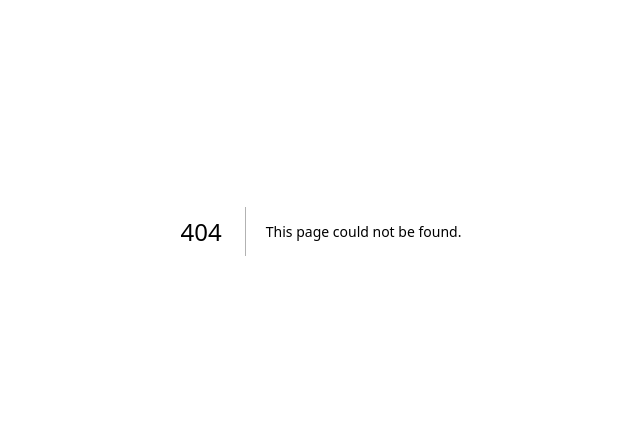
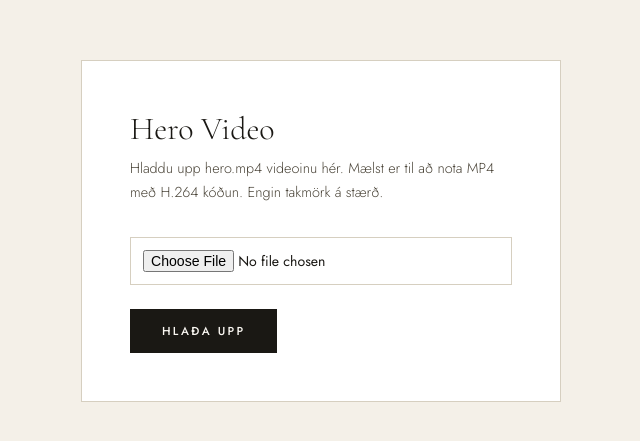
Before and after one commit to inga-vexana/malarhorn-guesthouse, a Next.js app: page /upload-video in a window 1280 px wide. Before the commit this address had no page. Shown: the part 169-610 px from the top of the page, without its empty margins (319-959 px from the left). Built offline with nearby package versions, Linux system fonts and the light colour scheme.

Commit message:
feat: add hero video upload and fetch API routes
Co-authored-by: inga-vexana <284098100+inga-vexana@users.noreply.github.com>

```diff
--- /dev/null
+++ b/app/api/hero-video/route.ts
@@ -0,0 +1,13 @@
+import { list } from "@vercel/blob";
+import { NextResponse } from "next/server";
+
+export async function GET() {
+  try {
+    const { blobs } = await list({ prefix: "hero.mp4" });
+    const video = blobs.find((b) => b.pathname === "hero.mp4");
+    return NextResponse.json({ url: video?.url ?? null });
+  } catch (error) {
+    console.error("Error fetching hero video:", error);
+    return NextResponse.json({ url: null });
+  }
+}
--- a/app/globals.css
+++ b/app/globals.css
@@ -365,14 +365,22 @@ button {
   width: 100%;
 }
 
-.himg video {
+.himg video,
+.heroVideoPlaceholder {
   height: 100%;
   left: 0;
   object-fit: cover;
-  opacity: 0.85;
   position: absolute;
   top: 0;
   width: 100%;
+}
+
+.himg video {
+  opacity: 0.85;
+}
+
+.heroVideoPlaceholder {
+  background: var(--tc);
 }
 
 .hbg {
--- /dev/null
+++ b/app/upload-video/page.tsx
@@ -0,0 +1,184 @@
+"use client";
+
+import { useState, useRef } from "react";
+
+export default function UploadVideoPage() {
+  const [status, setStatus] = useState<"idle" | "uploading" | "done" | "error">("idle");
+  const [url, setUrl] = useState<string | null>(null);
+  const [progress, setProgress] = useState(0);
+  const inputRef = useRef<HTMLInputElement>(null);
+
+  async function handleUpload(e: React.FormEvent) {
+    e.preventDefault();
+    const file = inputRef.current?.files?.[0];
+    if (!file) return;
+
+    setStatus("uploading");
+    setProgress(0);
+
+    const formData = new FormData();
+    formData.append("file", file);
+
+    try {
+      // Use XHR for progress tracking
+      const xhr = new XMLHttpRequest();
+      xhr.open("POST", "/api/upload-video");
+
+      xhr.upload.onprogress = (e) => {
+        if (e.lengthComputable) {
+          setProgress(Math.round((e.loaded / e.total) * 100));
+        }
+      };
+
+      xhr.onload = () => {
+        if (xhr.status === 200) {
+          const data = JSON.parse(xhr.responseText);
+          setUrl(data.url);
+          setStatus("done");
+        } else {
+          setStatus("error");
+        }
+      };
+
+      xhr.onerror = () => setStatus("error");
+      xhr.send(formData);
+    } catch {
+      setStatus("error");
+    }
+  }
+
+  return (
+    <main style={{
+      alignItems: "center",
+      background: "#f4f0e8",
+      display: "flex",
+      justifyContent: "center",
+      minHeight: "100vh",
+      padding: "2rem",
+    }}>
+      <div style={{
+        background: "#fff",
+        border: "1px solid #d6cfc0",
+        maxWidth: 480,
+        padding: "3rem",
+        width: "100%",
+      }}>
+        <h1 style={{
+          color: "#1a1814",
+          fontFamily: "var(--font-serif, Georgia, serif)",
+          fontSize: "2rem",
+          fontWeight: 300,
+          marginBottom: "0.5rem",
+        }}>
+          Hero Video
+        </h1>
+        <p style={{
+          color: "#4a4438",
+          fontFamily: "var(--font-sans, Arial, sans-serif)",
+          fontSize: "0.9rem",
+          fontWeight: 300,
+          lineHeight: 1.7,
+          marginBottom: "2rem",
+        }}>
+          Hladdu upp hero.mp4 videoinu hér. Mælst er til að nota MP4 með H.264 kóðun. Engin takmörk á stærð.
+        </p>
+
+        {status === "done" ? (
+          <div>
+            <p style={{ color: "#4a8a4a", fontFamily: "var(--font-sans, Arial, sans-serif)", fontSize: "0.9rem", marginBottom: "1rem" }}>
+              Videoið hefur verið hlaðið upp!
+            </p>
+            <video
+              src={url!}
+              controls
+              style={{ width: "100%", marginBottom: "1.5rem" }}
+            />
+            <p style={{ color: "#4a4438", fontFamily: "var(--font-sans, Arial, sans-serif)", fontSize: "0.8rem" }}>
+              Farðu á forsíðuna til að sjá videoið í hero-hlutanum.
+            </p>
+            <a href="/" style={{
+              background: "#1a1814",
+              color: "#faf7f2",
+              display: "inline-block",
+              fontFamily: "var(--font-sans, Arial, sans-serif)",
+              fontSize: "0.72rem",
+              fontWeight: 500,
+              letterSpacing: "0.2em",
+              marginTop: "1.5rem",
+              padding: "0.9rem 2rem",
+              textDecoration: "none",
+              textTransform: "uppercase",
+            }}>
+              Fara á forsíðu
+            </a>
+          </div>
+        ) : (
+          <form onSubmit={handleUpload}>
+            <input
+              ref={inputRef}
+              type="file"
+              accept="video/*"
+              required
+              style={{
+                border: "1px solid #d6cfc0",
+                display: "block",
+                fontFamily: "var(--font-sans, Arial, sans-serif)",
+                fontSize: "0.88rem",
+                marginBottom: "1.5rem",
+                padding: "0.75rem",
+                width: "100%",
+              }}
+            />
+
+            {status === "uploading" && (
+              <div style={{ marginBottom: "1.5rem" }}>
+                <div style={{
+                  background: "#ece6d8",
+                  height: 4,
+                  marginBottom: "0.5rem",
+                  width: "100%",
+                }}>
+                  <div style={{
+                    background: "#a08858",
+                    height: "100%",
+                    transition: "width 0.2s",
+                    width: `${progress}%`,
+                  }} />
+                </div>
+                <p style={{ color: "#4a4438", fontFamily: "var(--font-sans, Arial, sans-serif)", fontSize: "0.8rem" }}>
+                  {progress}% hlaðið upp...
+                </p>
+              </div>
+            )}
+
+            {status === "error" && (
+              <p style={{ color: "#c0392b", fontFamily: "var(--font-sans, Arial, sans-serif)", fontSize: "0.85rem", marginBottom: "1rem" }}>
+                Eitthvað fór úrskeiðis. Reyndu aftur.
+              </p>
+            )}
+
+            <button
+              type="submit"
+              disabled={status === "uploading"}
+              style={{
+                background: status === "uploading" ? "#888" : "#1a1814",
+                border: "none",
+                color: "#faf7f2",
+                cursor: status === "uploading" ? "not-allowed" : "pointer",
+                fontFamily: "var(--font-sans, Arial, sans-serif)",
+                fontSize: "0.72rem",
+                fontWeight: 500,
+                letterSpacing: "0.2em",
+                padding: "0.9rem 2rem",
+                textTransform: "uppercase",
+                transition: "background 0.2s",
+              }}
+            >
+              {status === "uploading" ? `${progress}% ...` : "Hlaða upp"}
+            </button>
+          </form>
+        )}
+      </div>
+    </main>
+  );
+}
--- a/package.json
+++ b/package.json
@@ -9,9 +9,11 @@
     "lint": "next lint"
   },
   "dependencies": {
+    "@vercel/blob": "^2.4.1",
     "next": "^16.2.6",
     "react": "^19.2.6",
     "react-dom": "^19.2.6",
+    "swr": "^2.4.1",
     "vercel": "^54.12.2"
   },
   "devDependencies": {
```
Also changed, not shown: app/api/upload-video/route.ts (added, +30 -0 lines), app/page.tsx (+13 -5 lines), 1 other file (tests, documents, lock files or other folders).
